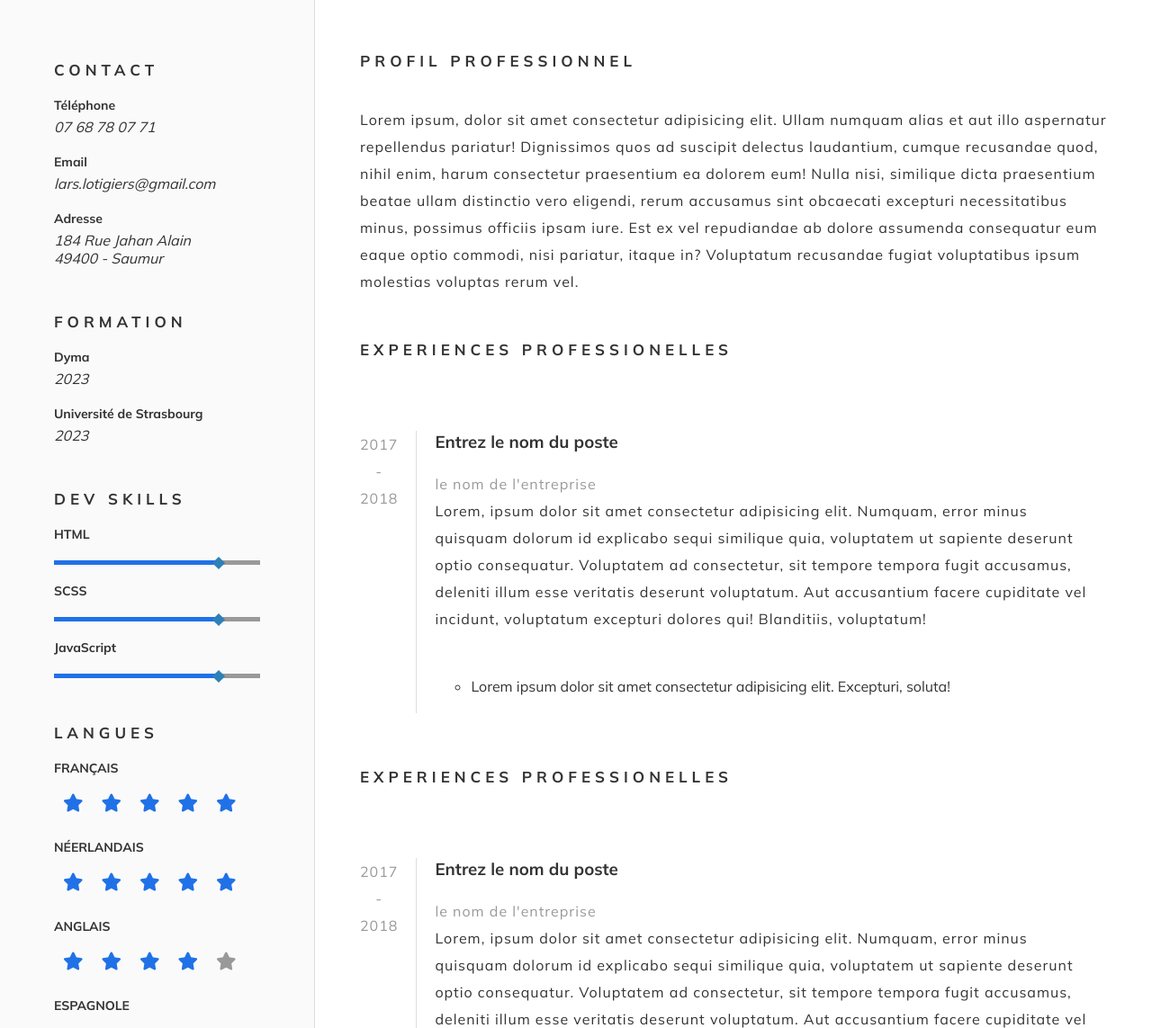
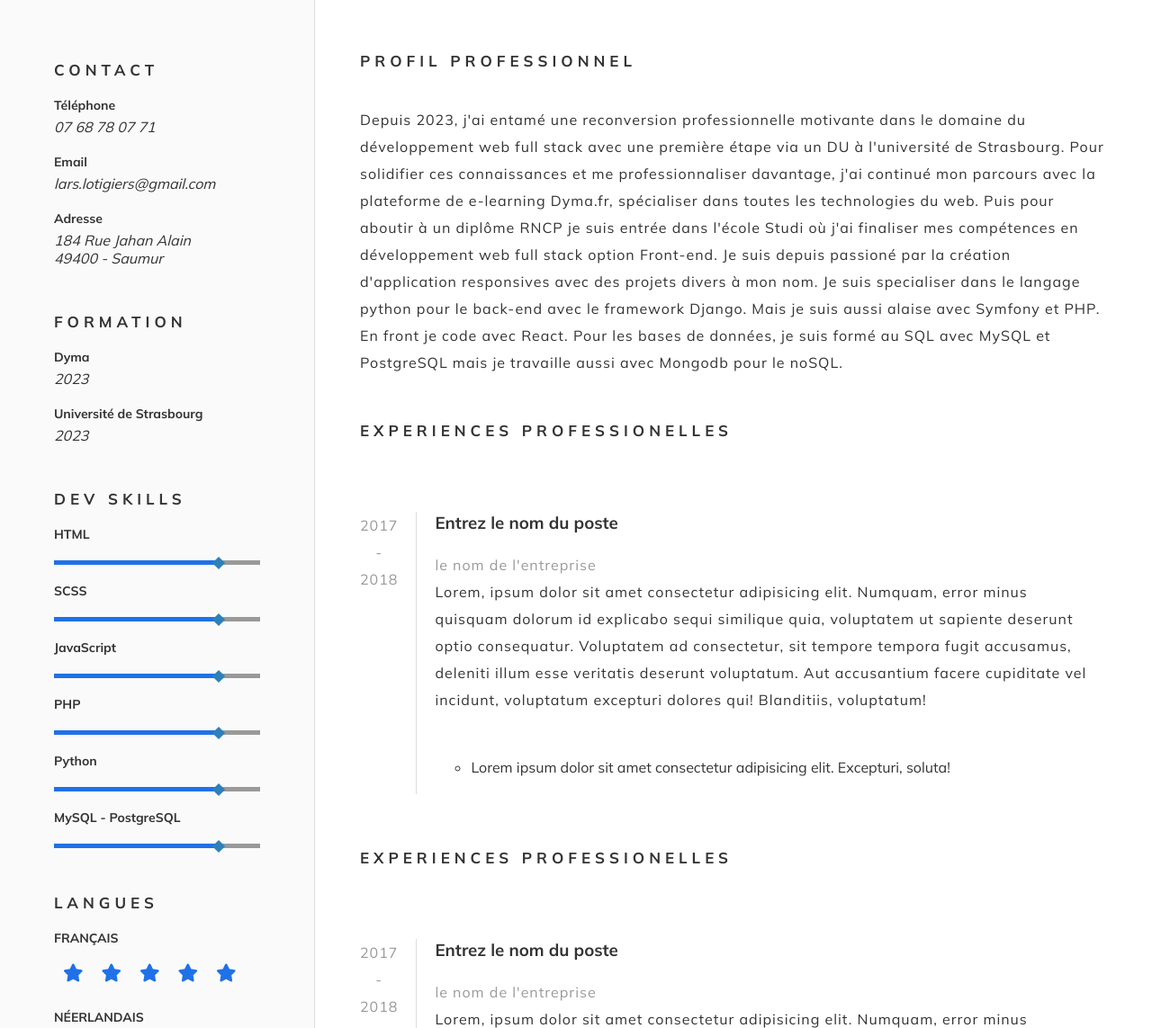
Before and after one commit to SoundLightRays/first-online-cv, a website: page index.html in a window 1280 px wide. Shown: the part 356-1499 px from the top of the page at 90% size. Drawn offline with Linux system fonts and the light colour scheme.

Commit message:
profil professionnel

```diff
--- a/index.html
+++ b/index.html
@@ -63,6 +63,21 @@
             <div class="bar-skill-progress"></div>
             <div class="bar-skill-dot"></div>
           </div>
+          <h3>PHP</h3>
+          <div class="bar-skill">
+            <div class="bar-skill-progress"></div>
+            <div class="bar-skill-dot"></div>
+          </div>
+          <h3>Python</h3>
+          <div class="bar-skill">
+            <div class="bar-skill-progress"></div>
+            <div class="bar-skill-dot"></div>
+          </div>
+          <h3>MySQL - PostgreSQL</h3>
+          <div class="bar-skill">
+            <div class="bar-skill-progress"></div>
+            <div class="bar-skill-dot"></div>
+          </div>
         </div>
         <div class="block">
           <h2 class="title-small">LANGUES</h2>
@@ -118,16 +133,7 @@
       <main>
         <h2 class="title-small">PROFIL PROFESSIONNEL</h2>
         <p class="mb-5">
-          Lorem ipsum, dolor sit amet consectetur adipisicing elit. Ullam
-          numquam alias et aut illo aspernatur repellendus pariatur! Dignissimos
-          quos ad suscipit delectus laudantium, cumque recusandae quod, nihil
-          enim, harum consectetur praesentium ea dolorem eum! Nulla nisi,
-          similique dicta praesentium beatae ullam distinctio vero eligendi,
-          rerum accusamus sint obcaecati excepturi necessitatibus minus,
-          possimus officiis ipsam iure. Est ex vel repudiandae ab dolore
-          assumenda consequatur eum eaque optio commodi, nisi pariatur, itaque
-          in? Voluptatum recusandae fugiat voluptatibus ipsum molestias voluptas
-          rerum vel.
+          Depuis 2023, j&#39ai entamé une reconversion professionnelle motivante dans le domaine du développement web full stack avec une première étape via un DU à l&#39université de Strasbourg. Pour solidifier ces connaissances et me professionnaliser davantage, j&#39ai continué mon parcours avec la plateforme de e-learning Dyma.fr, spécialiser dans toutes les technologies du web. Puis pour aboutir à un diplôme RNCP je suis entrée dans l&#39école Studi où j&#39ai finaliser mes compétences en développement web full stack option Front-end. Je suis depuis passioné par la création d&#39application responsives avec des projets divers à mon nom. Je suis specialiser dans le langage python pour le back-end avec le framework Django. Mais je suis aussi alaise avec Symfony et PHP. En front je code avec React. Pour les bases de données, je suis formé au SQL avec MySQL et PostgreSQL mais je travaille aussi avec Mongodb pour le noSQL.
         </p>
         <h2 class="title-small">EXPERIENCES PROFESSIONELLES</h2>
         <div class="experience">
```
